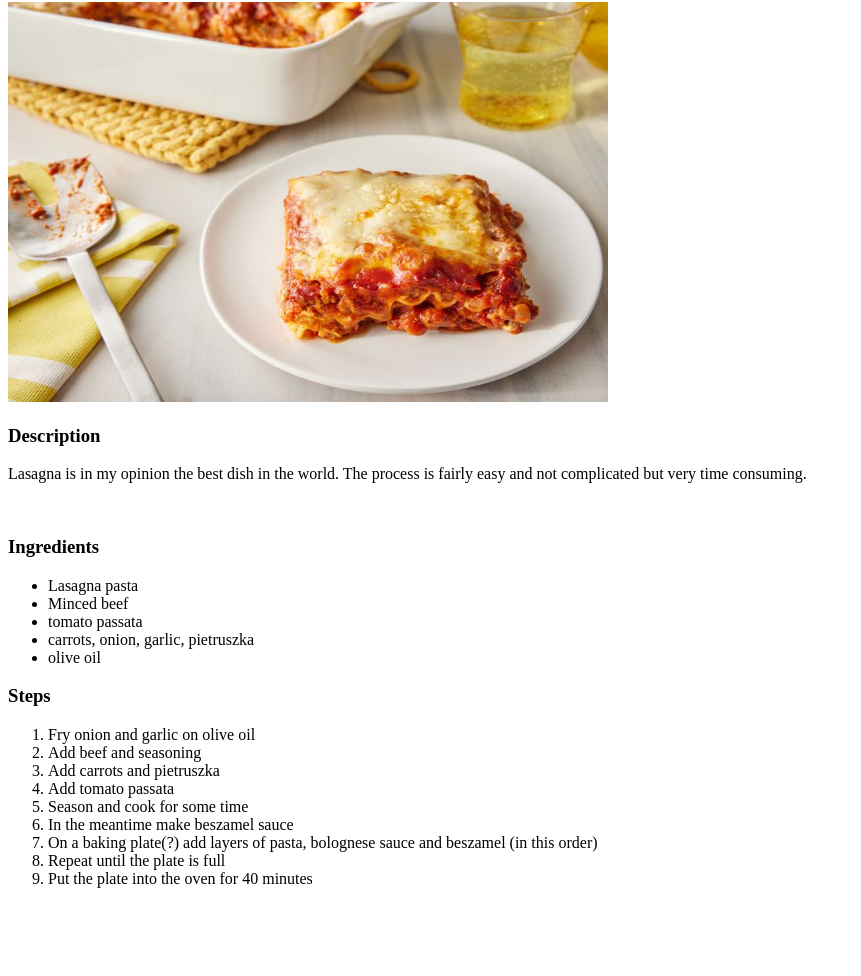
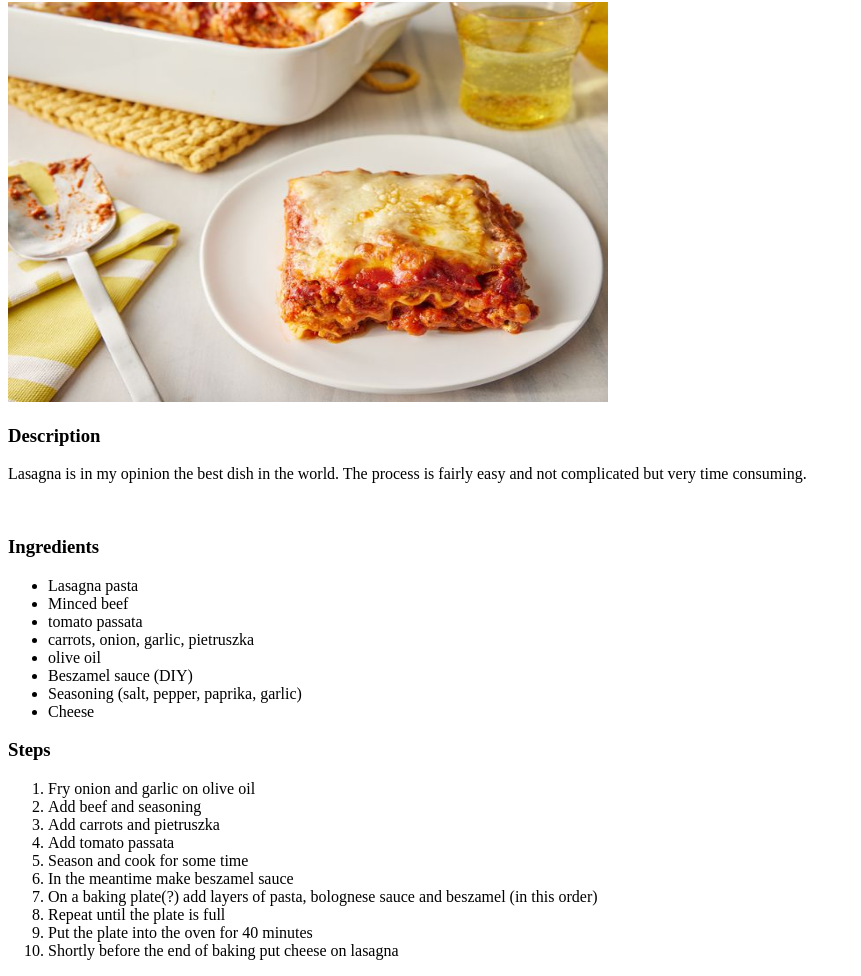
Before and after one commit to UbiquitousYET/odin-recipes, a plain HTML site: page recipes/lasagna.html in a window 1280 px wide. Shown: the part 78-1054 px from the top of the page, without its empty margins (0-861 px from the left). Before the commit the page ends 982 px from the top, so only its background shows below. Drawn offline with Linux system fonts and the light colour scheme.

Commit message:
Update the ingredients and steps lists on lasagna page

```diff
--- a/recipes/lasagna.html
+++ b/recipes/lasagna.html
@@ -21,6 +21,9 @@
             <li>tomato passata</li>
             <li>carrots, onion, garlic, pietruszka</li>
             <li>olive oil</li>
+            <li>Beszamel sauce (DIY)</li>
+            <li>Seasoning (salt, pepper, paprika, garlic)</li>
+            <li>Cheese</li>
         </ul>
         <h3>Steps</h3>
         <ol>
@@ -33,6 +36,7 @@
             <li>On a baking plate(?) add layers of pasta, bolognese sauce and beszamel (in this order)</li>
             <li>Repeat until the plate is full</li>
             <li>Put the plate into the oven for 40 minutes</li>
+            <li>Shortly before the end of baking put cheese on lasagna</li>
         </ol>
     </body>
 </html>
```
